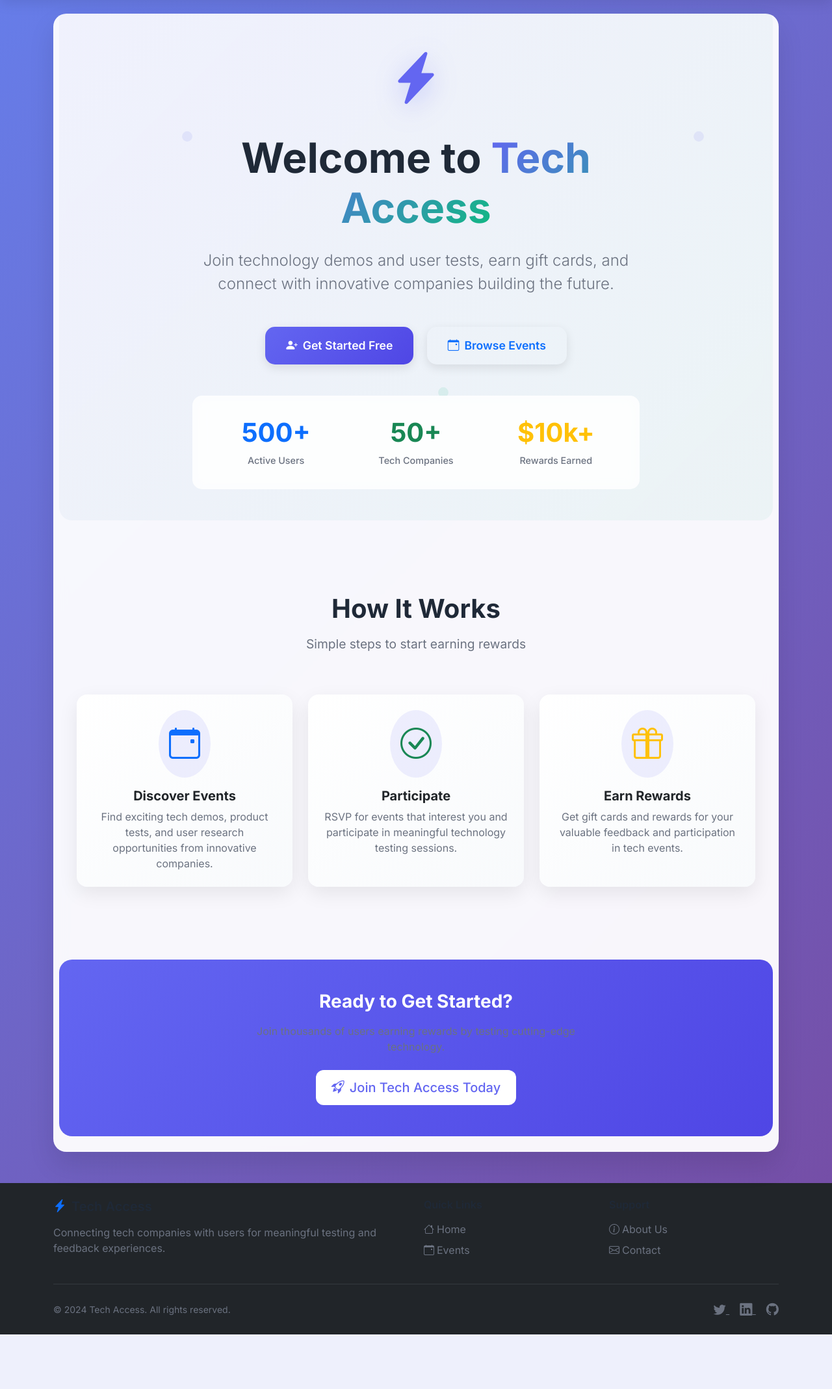
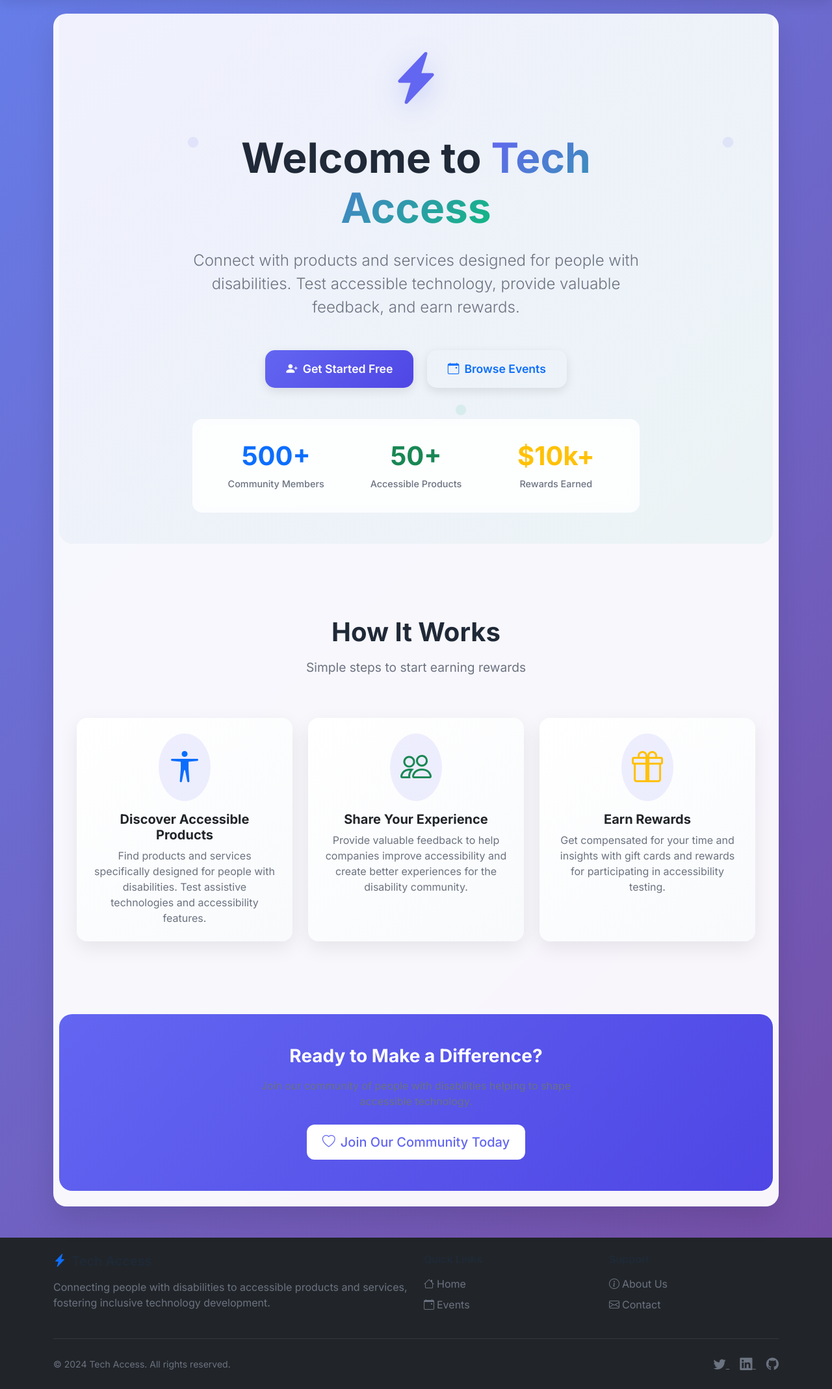
Before and after one commit to lancepounds/tech-access-platform, a Flask app: page / in a window 1280 px wide. Shown: the part 79-2217 px from the top of the page at 65% size. Before the commit the page ends 2133 px from the top, so only its background shows below. Run offline with Flask 3, Linux system fonts and the light colour scheme.

Commit message:
Assistant checkpoint: Updated platform messaging for disability focus
Assistant generated file changes:
- templates/index.html: Update hero section for disability-focused platform, Update stats to reflect disability community focus, Update feature descriptions for accessibility focus, Update CTA section for disability community
- templates/base.html: Update footer description for accessibility focus

---

User prompt:

This is going to be only for people with disablities to interact with products and services that fit them.

Replit-Commit-Author: Assistant
Replit-Commit-Session-Id: a407aeb3-e815-42ac-ac1c-4be0eb2a7de9

```diff
--- a/templates/base.html
+++ b/templates/base.html
@@ -418,7 +418,7 @@
             <i class="bi bi-lightning-charge-fill me-2 text-primary"></i>Tech Access
           </h5>
           <p class="text-muted mb-0">
-            Connecting tech companies with users for meaningful testing and feedback experiences.
+            Connecting people with disabilities to accessible products and services, fostering inclusive technology development.
           </p>
         </div>
         <div class="col-lg-6 col-md-12">
--- a/templates/index.html
+++ b/templates/index.html
@@ -16,7 +16,7 @@
             Welcome to <span class="text-gradient">Tech Access</span>
           </h1>
           <p class="hero-subtitle lead mb-5 text-muted fs-4">
-            Join technology demos and user tests, earn gift cards, and connect with innovative companies building the future.
+            Connect with products and services designed for people with disabilities. Test accessible technology, provide valuable feedback, and earn rewards.
           </p>
 
           {% if not session.get('role') %}
@@ -50,13 +50,13 @@
               <div class="col-md-4">
                 <div class="stat-item">
                   <h3 class="stat-number text-primary">500+</h3>
-                  <p class="stat-label text-muted">Active Users</p>
+                  <p class="stat-label text-muted">Community Members</p>
                 </div>
               </div>
               <div class="col-md-4">
                 <div class="stat-item">
                   <h3 class="stat-number text-success">50+</h3>
-                  <p class="stat-label text-muted">Tech Companies</p>
+                  <p class="stat-label text-muted">Accessible Products</p>
                 </div>
               </div>
               <div class="col-md-4">
@@ -87,10 +87,10 @@
           <div class="feature-card card h-100 text-center border-0">
             <div class="card-body p-4">
               <div class="feature-icon mb-3">
-                <i class="bi bi-calendar-event text-primary" style="font-size: 3rem;"></i>
+                <i class="bi bi-universal-access text-primary" style="font-size: 3rem;"></i>
               </div>
-              <h5 class="card-title fw-bold">Discover Events</h5>
-              <p class="card-text text-muted">Find exciting tech demos, product tests, and user research opportunities from innovative companies.</p>
+              <h5 class="card-title fw-bold">Discover Accessible Products</h5>
+              <p class="card-text text-muted">Find products and services specifically designed for people with disabilities. Test assistive technologies and accessibility features.</p>
             </div>
           </div>
         </div>
@@ -98,10 +98,10 @@
           <div class="feature-card card h-100 text-center border-0">
             <div class="card-body p-4">
               <div class="feature-icon mb-3">
-                <i class="bi bi-check-circle text-success" style="font-size: 3rem;"></i>
+                <i class="bi bi-people text-success" style="font-size: 3rem;"></i>
               </div>
-              <h5 class="card-title fw-bold">Participate</h5>
-              <p class="card-text text-muted">RSVP for events that interest you and participate in meaningful technology testing sessions.</p>
+              <h5 class="card-title fw-bold">Share Your Experience</h5>
+              <p class="card-text text-muted">Provide valuable feedback to help companies improve accessibility and create better experiences for the disability community.</p>
             </div>
           </div>
         </div>
@@ -112,7 +112,7 @@
                 <i class="bi bi-gift text-warning" style="font-size: 3rem;"></i>
               </div>
               <h5 class="card-title fw-bold">Earn Rewards</h5>
-              <p class="card-text text-muted">Get gift cards and rewards for your valuable feedback and participation in tech events.</p>
+              <p class="card-text text-muted">Get compensated for your time and insights with gift cards and rewards for participating in accessibility testing.</p>
             </div>
           </div>
         </div>
@@ -126,10 +126,10 @@
     <div class="container">
       <div class="row justify-content-center">
         <div class="col-lg-6">
-          <h3 class="fw-bold mb-3">Ready to Get Started?</h3>
-          <p class="text-muted mb-4">Join thousands of users earning rewards by testing cutting-edge technology.</p>
+          <h3 class="fw-bold mb-3">Ready to Make a Difference?</h3>
+          <p class="text-muted mb-4">Join our community of people with disabilities helping to shape accessible technology.</p>
           <a href="{{ url_for('show_register') }}" class="btn btn-primary btn-lg">
-            <i class="bi bi-rocket-takeoff me-2"></i>Join Tech Access Today
+            <i class="bi bi-heart me-2"></i>Join Our Community Today
           </a>
         </div>
       </div>
```
